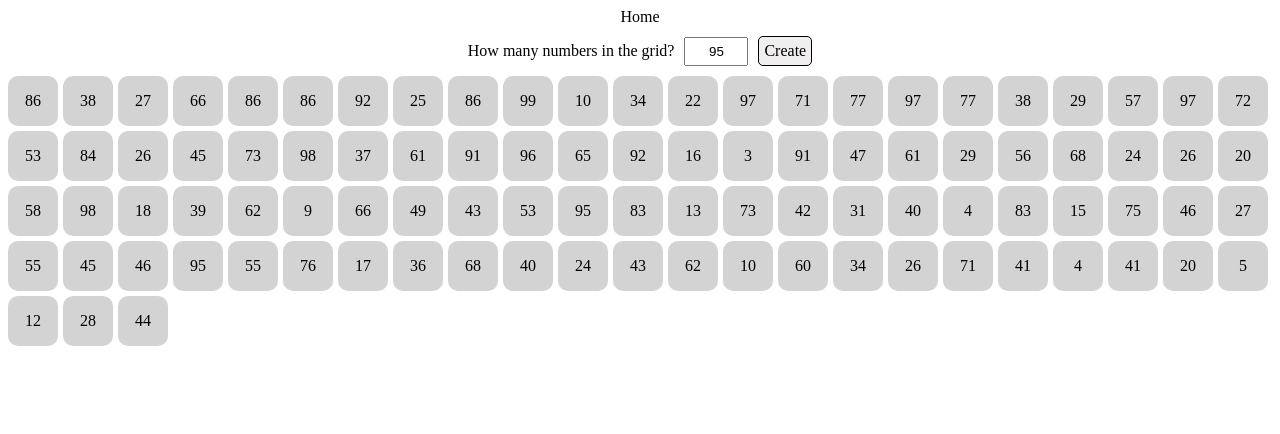
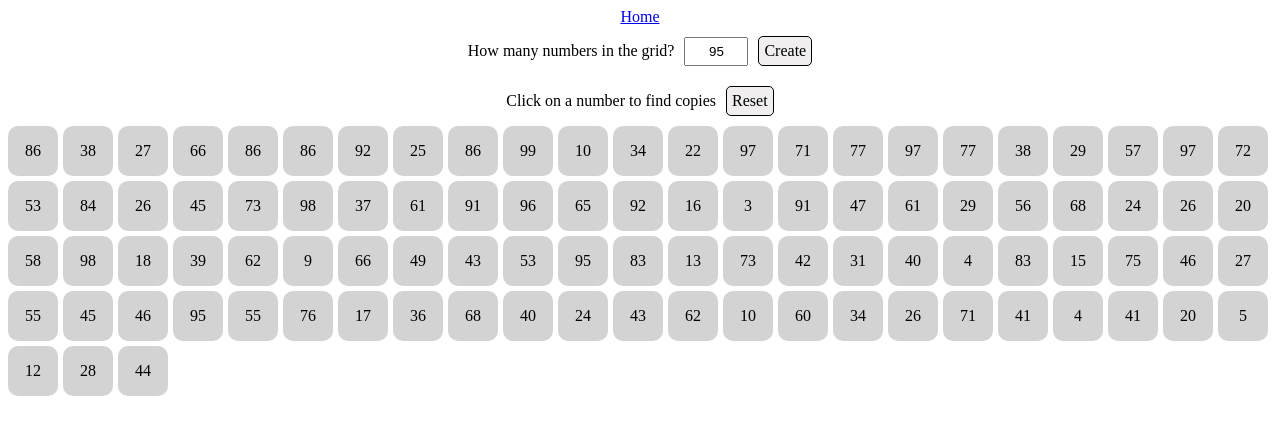
Before and after one commit to yehorgorstein/Yehor-Gorstein---Projekt-DDU2, a plain HTML site: page findSame/index.html in a window 1280 px wide. Both pictures are taken after a click on the element "Create". Drawn offline with Linux system fonts and the light colour scheme.

Commit message:
Börjat på nästa problem

```diff
--- a/addUpTo/index.js
+++ b/addUpTo/index.js
@@ -3,7 +3,7 @@ let additionResult = document.getElementById("additionResult");
 additionResult.value = 179;
 
 buttonAddition.addEventListener("click", function(){
-    for (let cell of grid.children){
+    for (cell of grid.children){
         cell.style.backgroundColor = "lightgrey";
     }
     let result = additionResult.value;
--- a/common.js
+++ b/common.js
@@ -6,7 +6,7 @@ const createCells = amountOfCells => {
     grid.innerHTML = "";
     cellsArray = [];
     for (let i = 0; i < amountOfCells; i++){
-        let cell = document.createElement("div");
+        cell = document.createElement("div");
         let randomValue = numberRandomizer();
         cell.value = randomValue;
         cell.textContent = randomValue;
@@ -20,7 +20,6 @@ const createCells = amountOfCells => {
         grid.appendChild(cell);
         cellsArray.push(cell.value);
     }
-    console.log(cellsArray);
 };
 
 let grid = document.createElement("div");
@@ -30,6 +29,7 @@ grid.style.gap = "5px";
 grid.style.flexWrap = "wrap";
 
 let cellsArray;
+let cell;
 
 let commonDiv = document.createElement("div");
 commonDiv.classList.add("commonDiv");
@@ -37,7 +37,7 @@ document.body.prepend(commonDiv);
 
 let homeLink = document.createElement("a");
 homeLink.textContent = "Home";
-let href = homeLink.getAttribute("href");
+homeLink.href = "../index.html";
 document.body.prepend(homeLink);
 
 let question = document.createElement("p");
@@ -55,8 +55,6 @@ createButton.classList.add("button");
 commonDiv.appendChild(createButton);
 
 createButton.addEventListener("click", function(){
-    let cells = chooseAmount.value;
-    createCells(cells);
+    createCells(chooseAmount.value);
 });
-
 createCells(chooseAmount.value);
--- a/findSame/index.html
+++ b/findSame/index.html
@@ -7,6 +7,10 @@
     <link rel="stylesheet" href="../common.css">
 </head>
 <body>
+    <div class="commonDiv">
+        <p id="copies">Click on a number to find copies</p>
+        <div id="buttonReset" class="button">Reset</div>
+    </div>
     <script src="../common.js"></script>
     <script src="index.js"></script>
 </body>
--- a/findSame/index.js
+++ b/findSame/index.js
@@ -0,0 +1,9 @@
+let buttonReset = document.getElementById("buttonReset");
+let copies = document.getElementById("copies");
+
+buttonReset.addEventListener("click", function(){
+    copies.innerHTML = "Click on a number to find copies";
+    for (cell of grid.children){
+        cell.style.backgroundColor = "lightgrey";
+    }
+})
```
